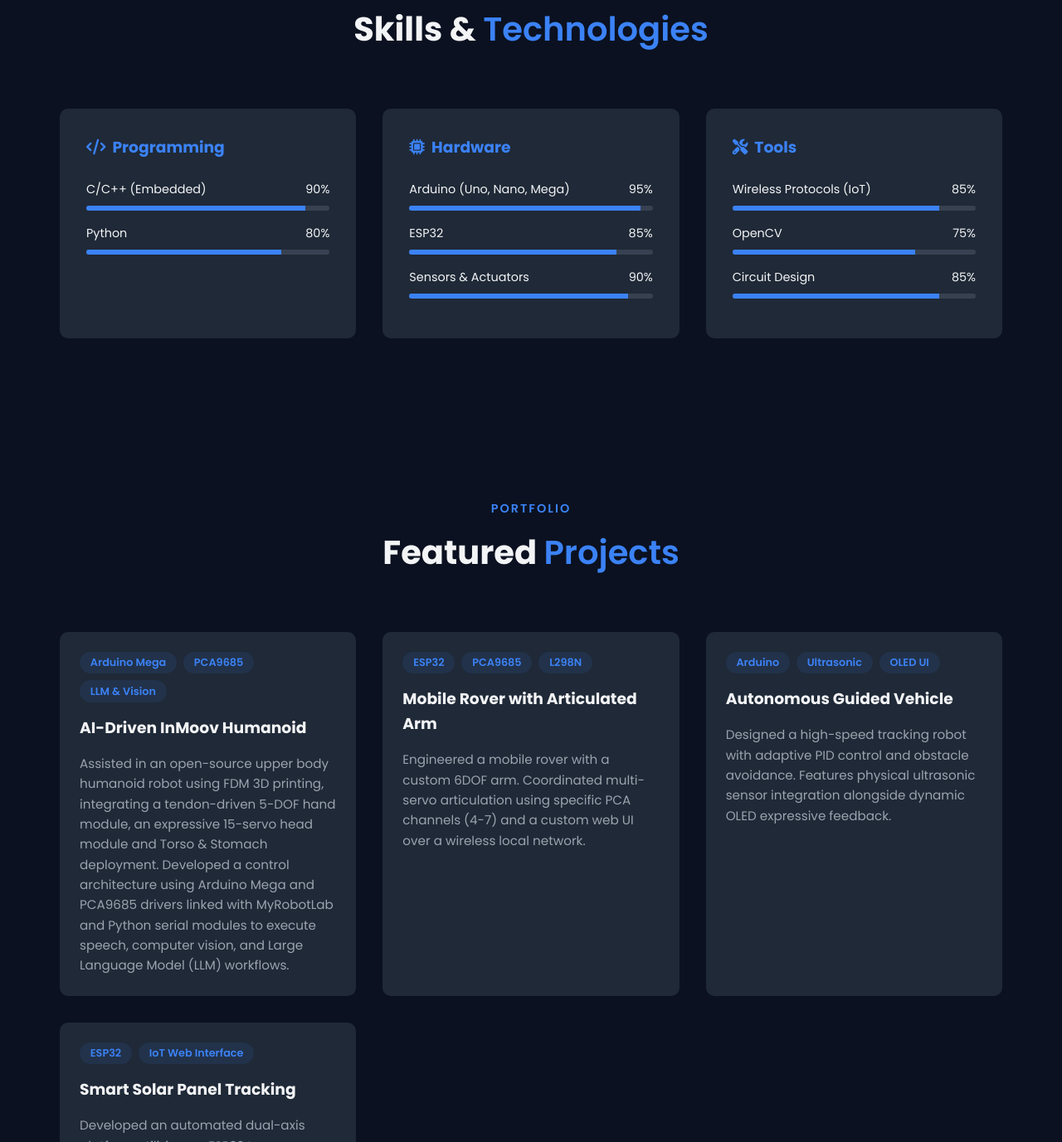
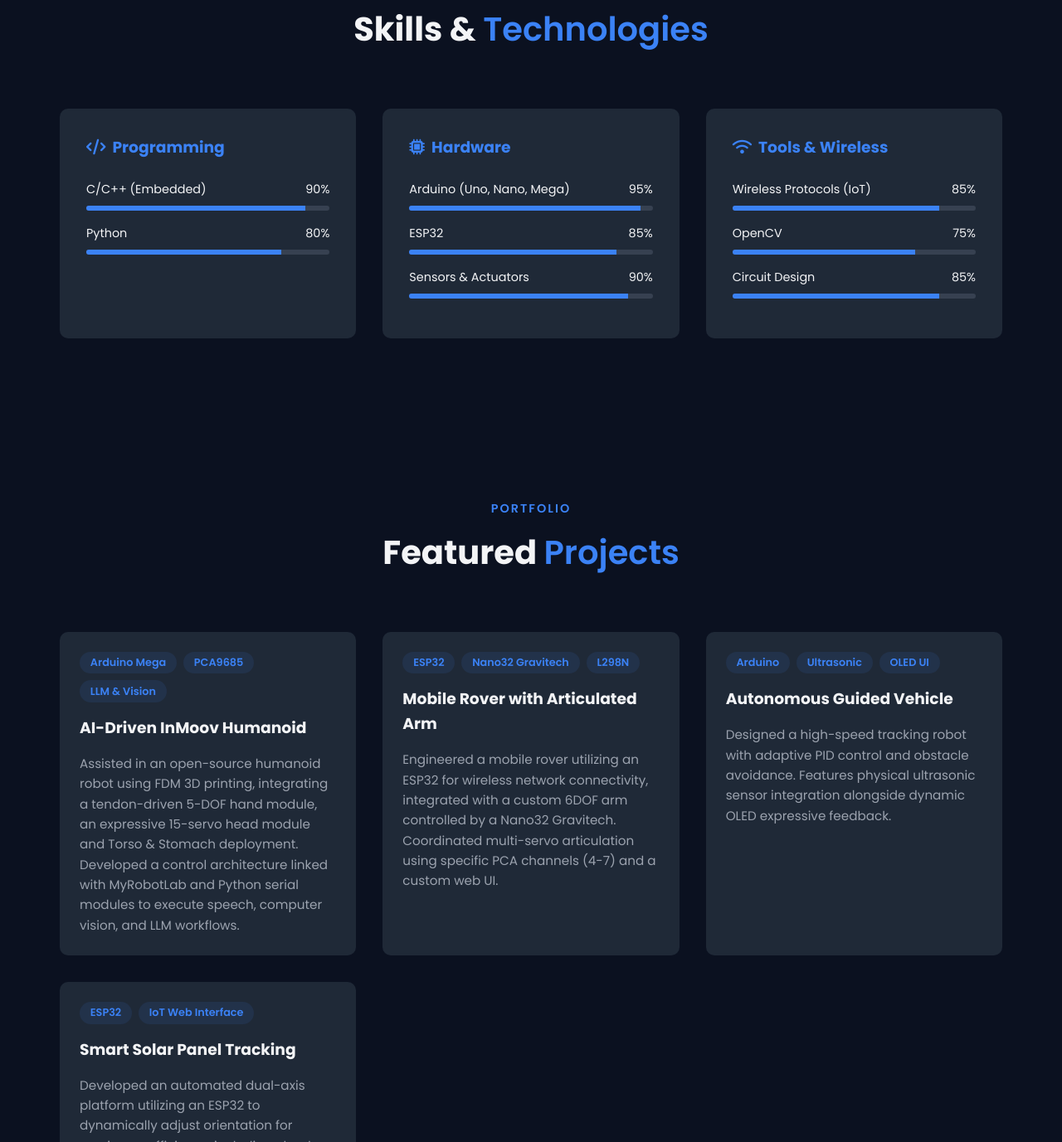
Before and after one commit to janarthanan24-k/janarthanan24-k.github.io, a plain HTML site: page index.html in a window 1280 px wide. Shown: the part 1876-3253 px from the top of the page at 83% size. Drawn offline with Linux system fonts and the light colour scheme.

Commit message:
Update index.html

```diff
--- a/index.html
+++ b/index.html
@@ -511,7 +511,7 @@
             </div>
 
             <div class="skill-category">
-                <h3><i class="fas fa-tools"></i> Tools</h3>
+                <h3><i class="fas fa-wifi"></i> Tools & Wireless</h3>
                 <div class="skill-item">
                     <div class="skill-info"><span>Wireless Protocols (IoT)</span><span>85%</span></div>
                     <div class="progress-bar"><div class="progress" style="width: 85%;"></div></div>
@@ -543,7 +543,7 @@
                         <span>LLM & Vision</span>
                     </div>
                     <h3>AI-Driven InMoov Humanoid</h3>
-                    <p>Assisted in an open-source upper body humanoid robot using FDM 3D printing, integrating a tendon-driven 5-DOF hand module, an expressive 15-servo head module and Torso & Stomach deployment. Developed a control architecture using Arduino Mega and PCA9685 drivers linked with MyRobotLab and Python serial modules to execute speech, computer vision, and Large Language Model (LLM) workflows.</p>
+                    <p>Assisted in an open-source humanoid robot using FDM 3D printing, integrating a tendon-driven 5-DOF hand module, an expressive 15-servo head module and Torso & Stomach deployment. Developed a control architecture linked with MyRobotLab and Python serial modules to execute speech, computer vision, and LLM workflows.</p>
                 </div>
             </div>
 
@@ -551,11 +551,11 @@
                 <div class="project-content">
                     <div class="project-tags">
                         <span>ESP32</span>
-                        <span>PCA9685</span>
+                        <span>Nano32 Gravitech</span>
                         <span>L298N</span>
                     </div>
                     <h3>Mobile Rover with Articulated Arm</h3>
-                    <p>Engineered a mobile rover with a custom 6DOF arm. Coordinated multi-servo articulation using specific PCA channels (4-7) and a custom web UI over a wireless local network.</p>
+                    <p>Engineered a mobile rover utilizing an ESP32 for wireless network connectivity, integrated with a custom 6DOF arm controlled by a Nano32 Gravitech. Coordinated multi-servo articulation using specific PCA channels (4-7) and a custom web UI.</p>
                 </div>
             </div>
 
```
